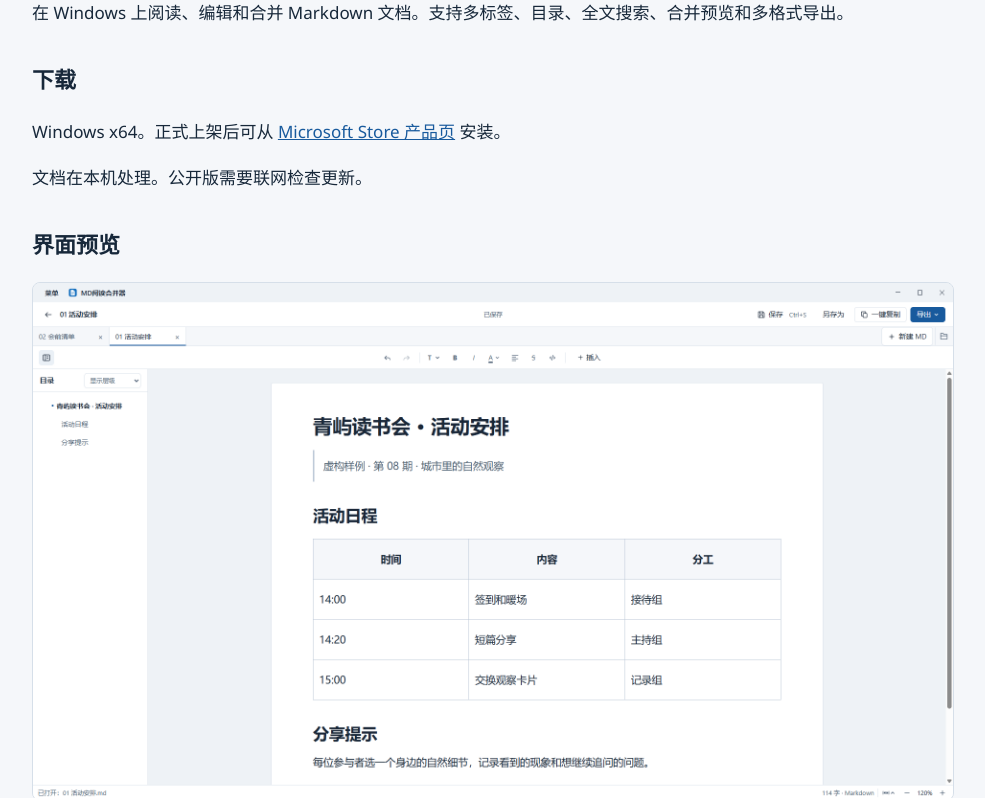
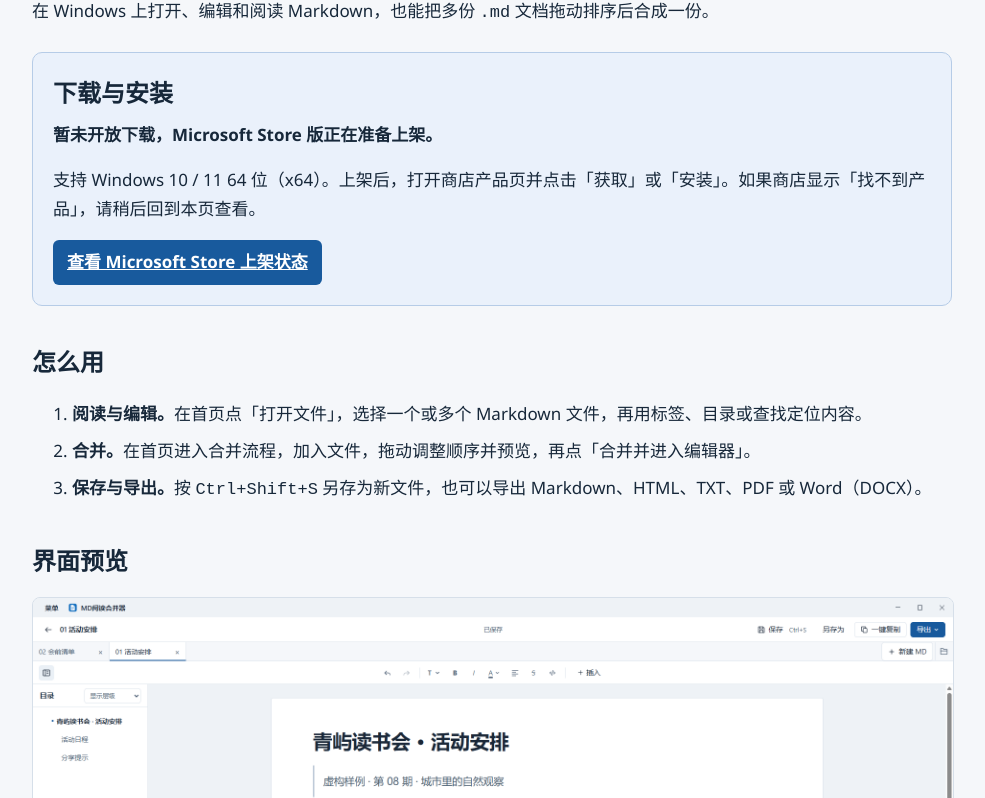
Before and after one commit to zhang19941016/md-reader-merger, a plain HTML site: page index.html in a window 1280 px wide. Shown: the part 104-902 px from the top of the page, without its empty margins (148-1133 px from the left). Drawn offline with Linux system fonts and the light colour scheme.

Commit message:
补齐软件介绍、下载状态和使用说明

```diff
--- a/index.html
+++ b/index.html
@@ -2,22 +2,45 @@
 <html lang="zh-CN">
 <meta charset="utf-8">
 <meta name="viewport" content="width=device-width, initial-scale=1">
-<title>MD阅读合并器</title>
+<meta name="description" content="MD阅读合并器是 Windows 上的 Markdown 阅读、编辑与合并工具。支持多标签、拖动排序与合并、导出 Word 和 PDF。">
+<title>MD阅读合并器 · Markdown 阅读、编辑与合并</title>
 <style>
-  body{margin:0;background:#f5f7fa;color:#17283a;font:17px/1.75 "Segoe UI","Microsoft YaHei",sans-serif}
-  main{max-width:920px;margin:auto;padding:40px 24px}h1{margin:0;font-size:36px;line-height:1.25}
-  h2{font-size:22px;margin-top:32px}img{display:block;width:100%;height:auto;border:1px solid #d6dfe9;border-radius:8px}
+  body{margin:0;background:#f5f7fa;color:#17283a;font:17px/1.7 "Segoe UI","Microsoft YaHei",sans-serif}
+  main{max-width:920px;margin:auto;padding:40px 24px}
+  h1{margin:0;font-size:clamp(30px,6vw,44px);line-height:1.2}h2{margin:36px 0 8px;font-size:24px}p{margin:8px 0 16px}
+  .download{margin-top:24px;padding:20px;background:#eaf1fb;border:1px solid #b6cce7;border-radius:10px}
+  .download h2{margin:0}.download p:last-child{margin-bottom:0}.cta{display:inline-block;padding:8px 14px;border-radius:6px;background:#185a9d;color:white;font-weight:600}
   a{color:#185a9d}a:focus-visible{outline:2px solid #185a9d;outline-offset:4px}
-  footer{margin-top:36px;padding-top:16px;border-top:1px solid #d6dfe9}
+  figure{margin:16px 0 24px}img{display:block;width:100%;height:auto;border:1px solid #d6dfe9;border-radius:8px}figcaption{margin-top:6px}
+  li{margin-bottom:8px}footer{margin-top:28px;padding-top:14px;border-top:1px solid #d6dfe9}
 </style>
 <main>
   <h1>MD阅读合并器</h1>
-  <p>在 Windows 上阅读、编辑和合并 Markdown 文档。支持多标签、目录、全文搜索、合并预览和多格式导出。</p>
-  <h2>下载</h2>
-  <p>Windows x64。正式上架后可从 <a href="https://apps.microsoft.com/detail/9P6BR4B44BN5">Microsoft Store 产品页</a> 安装。</p>
-  <p>文档在本机处理。公开版需要联网检查更新。</p>
-  <h2>界面预览</h2>
-  <img src="reader.png" width="1920" height="1080" alt="MD阅读合并器打开虚构读书会活动计划，左侧为目录，顶部显示两个文档标签">
+  <p>在 Windows 上打开、编辑和阅读 Markdown，也能把多份 <code>.md</code> 文档拖动排序后合成一份。</p>
+  <section class="download" aria-labelledby="download">
+    <h2 id="download">下载与安装</h2>
+    <p><strong>暂未开放下载，Microsoft Store 版正在准备上架。</strong></p>
+    <p>支持 Windows 10 / 11 64 位（x64）。上架后，打开商店产品页并点击「获取」或「安装」。如果商店显示「找不到产品」，请稍后回到本页查看。</p>
+    <p><a class="cta" href="https://apps.microsoft.com/detail/9P6BR4B44BN5">查看 Microsoft Store 上架状态</a></p>
+  </section>
+  <section aria-labelledby="guide">
+    <h2 id="guide">怎么用</h2>
+    <ol>
+      <li><strong>阅读与编辑。</strong>在首页点「打开文件」，选择一个或多个 Markdown 文件，再用标签、目录或查找定位内容。</li>
+      <li><strong>合并。</strong>在首页进入合并流程，加入文件，拖动调整顺序并预览，再点「合并并进入编辑器」。</li>
+      <li><strong>保存与导出。</strong>按 <kbd>Ctrl+Shift+S</kbd> 另存为新文件，也可以导出 Markdown、HTML、TXT、PDF 或 Word（DOCX）。</li>
+    </ol>
+  </section>
+  <section aria-labelledby="screens">
+    <h2 id="screens">界面预览</h2>
+    <figure><img src="reader.png" width="1920" height="1080" alt="左侧是文档目录，上方有两个文档标签"><figcaption>在同一窗口阅读多份文档</figcaption></figure>
+    <figure><img src="merge.png" width="1920" height="1080" loading="lazy" alt="左侧排列待合并文件，右侧展示合并预览"><figcaption>确认顺序和内容后再合并</figcaption></figure>
+  </section>
+  <section aria-labelledby="support">
+    <h2 id="support">更新与反馈</h2>
+    <p>文档在本机处理。公开版联网检查更新，出现更新提示时，请先处理未保存的文档再升级。</p>
+    <p>反馈时可附上软件版本、Windows 版本和问题截图。请使用可公开的样例。</p>
+  </section>
   <footer><a href="privacy.html">隐私说明</a> · <a href="mailto:470554287@qq.com">反馈邮箱 470554287@qq.com</a></footer>
 </main>
 </html>
```
Also changed, not shown: merge.png (added), 1 other file.
